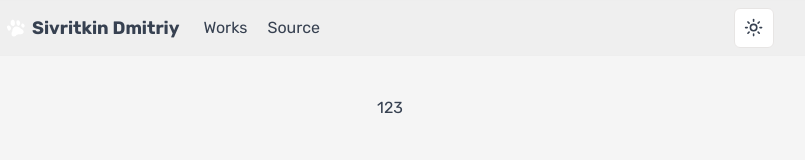
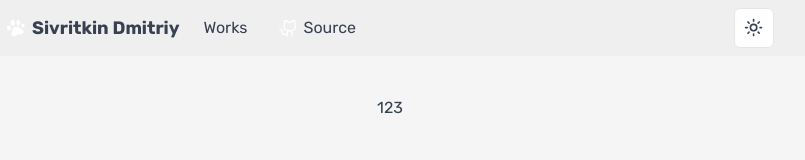
Before and after one commit to velenyx/portfolio, a Next.js app: page / in a window 1280 px wide. Shown: the top 160 px of the page, without its empty margins (250-1055 px from the left). Built offline with nearby package versions, Linux system fonts and the light colour scheme.

Commit message:
feat: :sparkles: Add `GithubIcon` to `Header` component and update link styles

```diff
--- a/src/components/header/header.tsx
+++ b/src/components/header/header.tsx
@@ -1,20 +1,22 @@
 import Link from 'next/link';
 import { ThemeToggle } from '@/components';
 import { Logo } from '@/shared/ui';
+import { GithubIcon } from '@/shared/assets';
 
 export const Header = () => (
   <header className='fixed flex w-full justify-center bg-neutral-200 bg-opacity-40 backdrop-blur-md dark:bg-zinc-800 dark:bg-opacity-40'>
     <nav className='flex w-full max-w-3xl justify-between py-2'>
       <div className='flex items-center items-center gap-4'>
         <Logo />
-        <div className='flex items-center gap-3'>
+        <div className='flex items-center gap-6'>
           <Link href='/works' className='unde p-2 underline-offset-4 hover:underline'>
             Works
           </Link>
           <Link
             href='https://github.com/velenyx/velenyx-website'
-            className='text-1xl underline-offset-4 hover:underline'
+            className='text-1xl flex items-center gap-1 underline-offset-4 hover:underline'
           >
+            <GithubIcon />
             Source
           </Link>
         </div>
--- /dev/null
+++ b/src/shared/assets/icons/github.tsx
@@ -0,0 +1,21 @@
+'use client';
+
+import { useTheme } from 'next-themes';
+
+export const GithubIcon = (props: React.SVGProps<SVGSVGElement>) => {
+  const { theme } = useTheme();
+  const currentColor = theme === 'light' ? 'black' : 'white';
+
+  return (
+    <svg
+      xmlns='http://www.w3.org/2000/svg'
+      width='20'
+      height='20'
+      fill={currentColor}
+      viewBox='0 0 256 256'
+      {...props}
+    >
+      <path d='M208.31,75.68A59.78,59.78,0,0,0,202.93,28,8,8,0,0,0,196,24a59.75,59.75,0,0,0-48,24H124A59.75,59.75,0,0,0,76,24a8,8,0,0,0-6.93,4,59.78,59.78,0,0,0-5.38,47.68A58.14,58.14,0,0,0,56,104v8a56.06,56.06,0,0,0,48.44,55.47A39.8,39.8,0,0,0,96,192v8H72a24,24,0,0,1-24-24A40,40,0,0,0,8,136a8,8,0,0,0,0,16,24,24,0,0,1,24,24,40,40,0,0,0,40,40H96v16a8,8,0,0,0,16,0V192a24,24,0,0,1,48,0v40a8,8,0,0,0,16,0V192a39.8,39.8,0,0,0-8.44-24.53A56.06,56.06,0,0,0,216,112v-8A58.14,58.14,0,0,0,208.31,75.68ZM200,112a40,40,0,0,1-40,40H112a40,40,0,0,1-40-40v-8a41.74,41.74,0,0,1,6.9-22.48A8,8,0,0,0,80,73.83a43.81,43.81,0,0,1,.79-33.58,43.88,43.88,0,0,1,32.32,20.06A8,8,0,0,0,119.82,64h32.35a8,8,0,0,0,6.74-3.69,43.87,43.87,0,0,1,32.32-20.06A43.81,43.81,0,0,1,192,73.83a8.09,8.09,0,0,0,1,7.65A41.72,41.72,0,0,1,200,104Z'></path>
+    </svg>
+  );
+};
--- a/src/shared/assets/icons/index.ts
+++ b/src/shared/assets/icons/index.ts
@@ -1 +1,2 @@
 export { FootprintIcon } from './footprint';
+export { GithubIcon } from './github';
```
